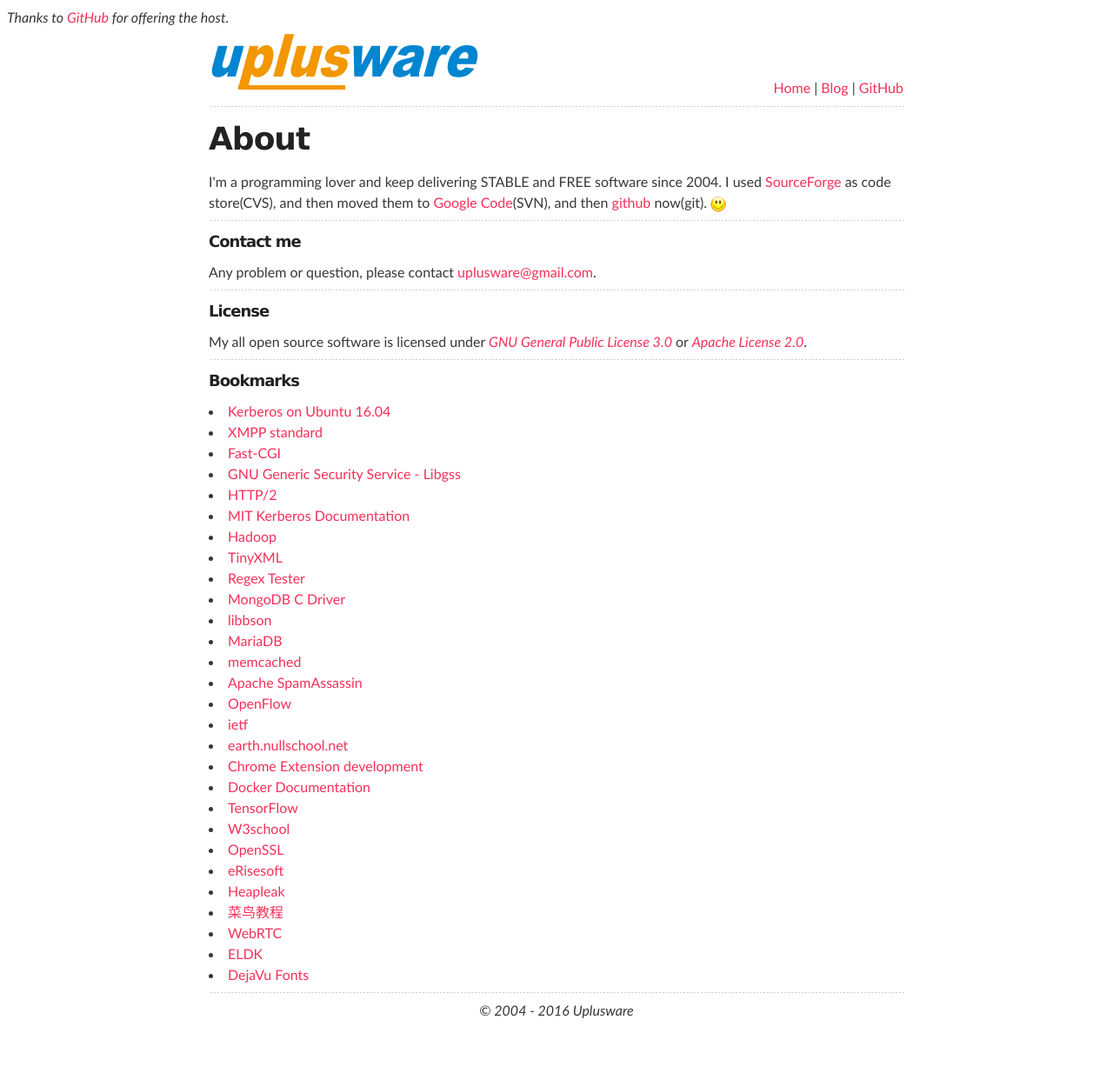
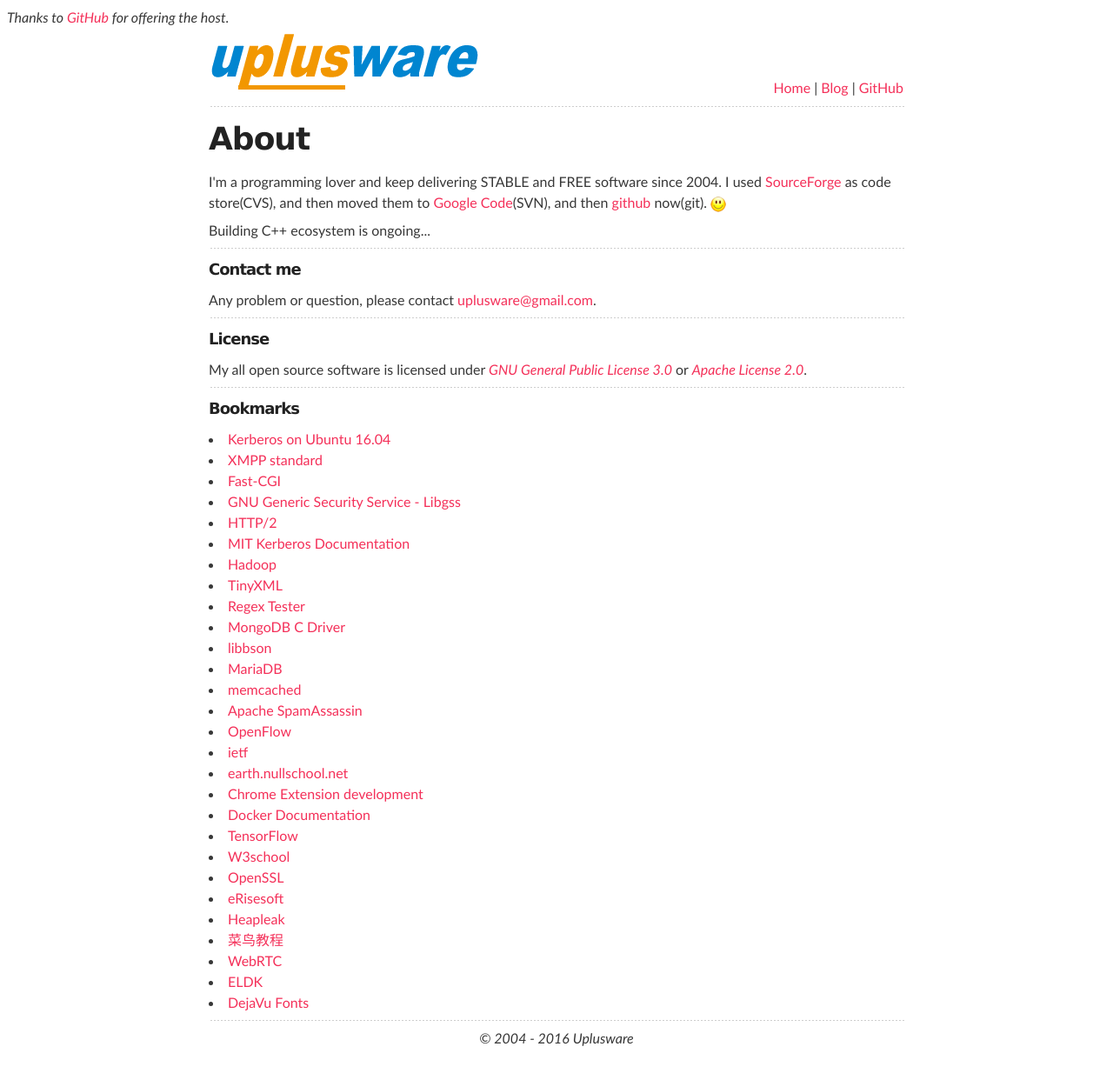
Before and after one commit to uplusware/uplusware.github.io, a Jekyll site: the page about.html, which Jekyll copies as it is, in a window 1280 px wide. Shown: the whole page at 87% size. Built offline with Jekyll 4.4.1, drawn with Linux system fonts in a browser that asks for light colours; before the commit the page ends 1210 px from its top, so only the background shows below that.

Commit message:
Update about.html

```diff
--- a/about.html
+++ b/about.html
@@ -22,6 +22,7 @@
 		<a id="About" class="anchor" href="#About" aria-hidden="true"><span class="octicon octicon-link"></span></a>About</h1>
 		<p>I'm a programming lover and keep delivering STABLE and FREE software since 2004. I used <a href="http://sourceforge.net/" target="_blank">SourceForge</a> as code store(CVS), and then moved them to <a href="http://code.google.com/" target="_blank">Google Code</a>(SVN),
 		and then <a href="https://github.com"  target="_blank">github</a> now(git). <img src="/images/smile.png" /> </p>
+		<p>Building C++ ecosystem is ongoing...</p>
 		<hr>
 		<h5>
 		<a id="Contact" class="anchor" href="#Contact" aria-hidden="true"><span class="octicon octicon-link"></span></a>Contact me</h5>
```
